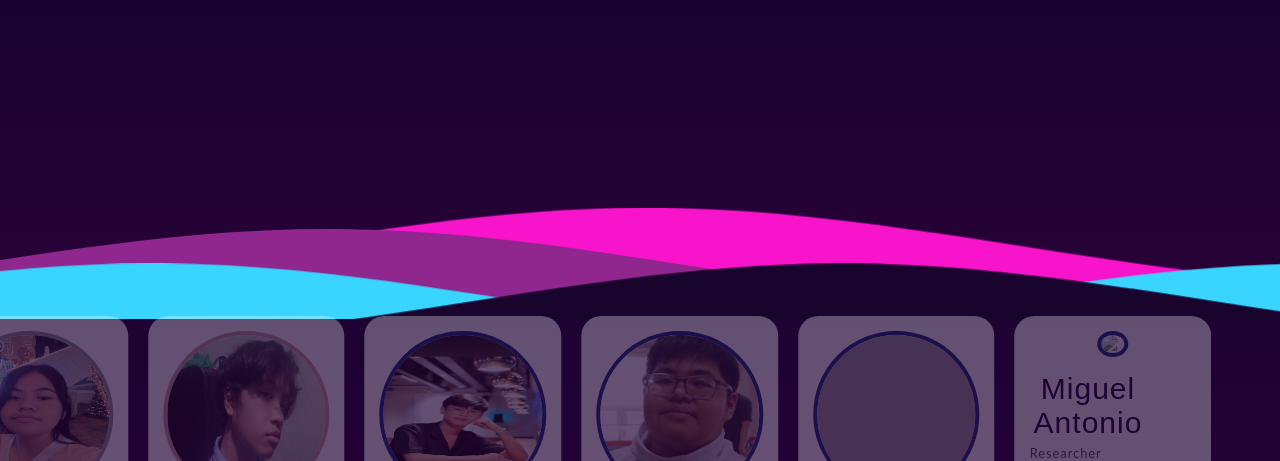
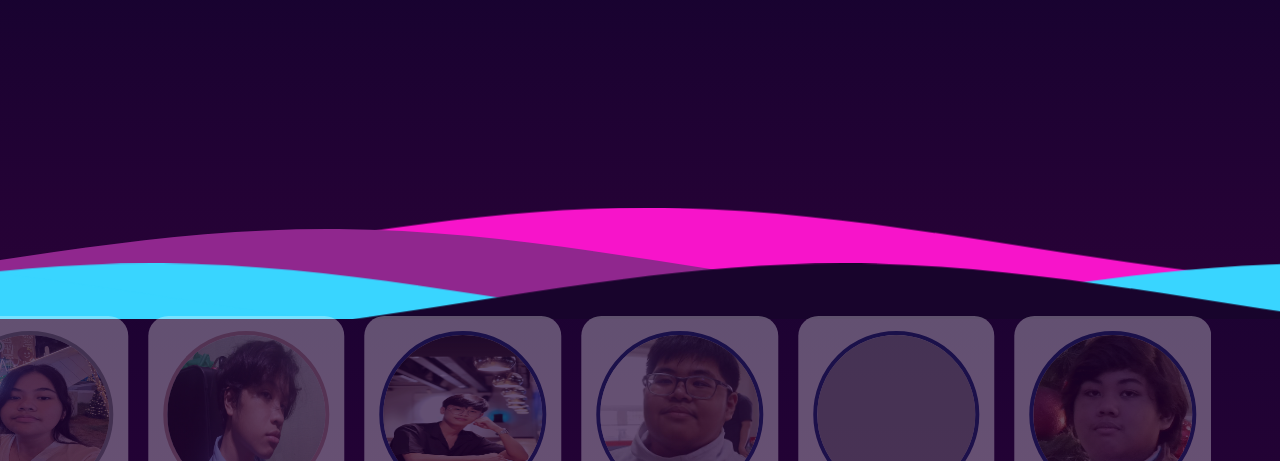
Before and after one commit to MediaVitaEnjoyer/ProjectLL-6, a plain HTML site: page Members.html in a window 1280 px wide. Shown: the part 339-800 px from the top of the page. Drawn offline with Linux system fonts and the light colour scheme; grey boxes are pictures that could not be loaded; a script that the page names is missing.

Commit message:
Update Members.html

```diff
--- a/Members.html
+++ b/Members.html
@@ -92,7 +92,7 @@ IMG_20250108_212406.png
       <p class="role">Researcher</p>
     </div>
     <div class="card" style="--bc: #15307D;--btn: #15307D;">
-      <img FB_IMG_1735077296701.jpg" alt="*">
+      <img src="FB_IMG_1735077296701.jpg" alt="*">
       <h2>Miguel Antonio</h2>
       <p class="role">Researcher</p>
     </div>
```
